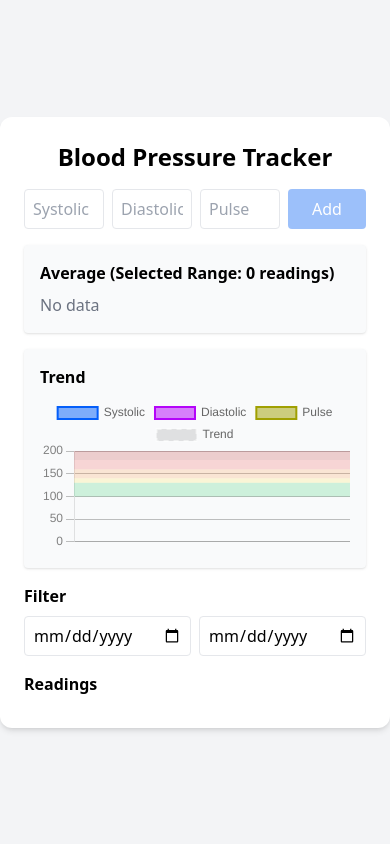
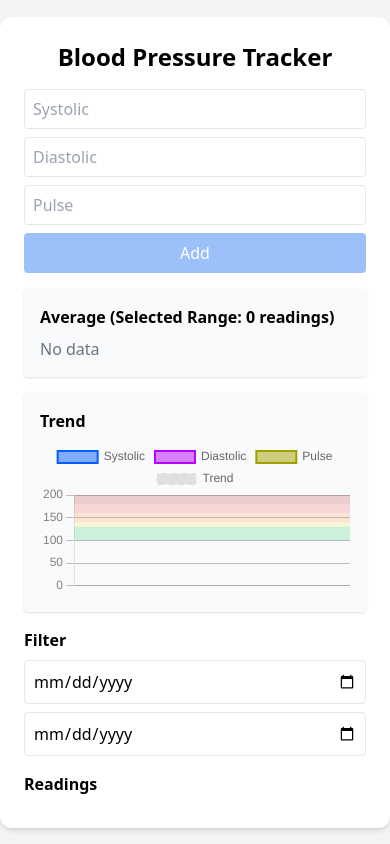
Before and after one commit to AndyTheGuardian/bloodpressure-tracker, a React (Vite) app: page / in a window 390 px wide. Built offline with nearby package versions, Linux system fonts and the light colour scheme.

Commit message:
Layout responsive

```diff
--- a/src/App.tsx
+++ b/src/App.tsx
@@ -213,27 +213,30 @@ function App() {
           Blood Pressure Tracker
         </h1>
 
-        <form onSubmit={handleSubmit} className="flex gap-2">
+        <form
+          onSubmit={handleSubmit}
+          className="flex flex-col sm:flex-row gap-2"
+        >
           <input
-            className="flex-auto w-20 h-10 p-2 border rounded dark:bg-gray-800 dark:border-gray-700 dark:text-gray-100 focus:border-gray-950 dark:focus:border-gray-50"
+            className="w-full sm:flex-1 h-10 p-2 border rounded dark:bg-gray-800 dark:border-gray-700 dark:text-gray-100 focus:border-gray-950 dark:focus:border-gray-50"
             placeholder="Systolic"
             value={form.systolic}
             onChange={(e) => setForm({ ...form, systolic: e.target.value })}
           />
           <input
-            className="flex-auto w-20  h-10 p-2 border rounded dark:bg-gray-800 dark:border-gray-700 dark:text-gray-100 focus:border-gray-950 dark:focus:border-gray-50"
+            className="w-full sm:flex-1 h-10 p-2 border rounded dark:bg-gray-800 dark:border-gray-700 dark:text-gray-100 focus:border-gray-950 dark:focus:border-gray-50"
             placeholder="Diastolic"
             value={form.diastolic}
             onChange={(e) => setForm({ ...form, diastolic: e.target.value })}
           />
           <input
-            className="flex-auto w-20 h-10 p-2 border rounded dark:bg-gray-800 dark:border-gray-700 dark:text-gray-100 focus:border-gray-950 dark:focus:border-gray-50"
+            className="w-full sm:flex-1 h-10 p-2 border rounded dark:bg-gray-800 dark:border-gray-700 dark:text-gray-100 focus:border-gray-950 dark:focus:border-gray-50"
             placeholder="Pulse"
             value={form.pulse}
             onChange={(e) => setForm({ ...form, pulse: e.target.value })}
           />
           <button
-            className="flex-auto w-20 h-10 bg-blue-500 text-white p-2 rounded hover:bg-blue-600 hover:cursor-pointer disabled:opacity-50 disabled:hover:bg-blue-500"
+            className="w-full sm:w-auto h-10 bg-blue-500 text-white p-2 rounded hover:bg-blue-600 hover:cursor-pointer disabled:opacity-50 disabled:hover:bg-blue-500"
             disabled={!form.systolic || !form.diastolic || !form.pulse}
           >
             Add
@@ -247,7 +250,7 @@ function App() {
           {filteredReadings.length === 0 ? (
             <p className="text-gray-500">No data</p>
           ) : (
-            <div className="flex justify-around text-center">
+            <div className="grid grid-cols-2 sm:grid-cols-5 gap-4 text-center">
               <div>
                 <p className="text-sm text-gray-500">Systolic</p>
                 <div className={avgTextStyle[avgLevel]}>
@@ -325,7 +328,7 @@ function App() {
             </div>
           )}
         </div>
-        <div className="max-w-4xl bg-gray-50 dark:bg-gray-800 p-4 rounded shadow my-4">
+        <div className="w-full overflow-x-auto bg-gray-50 dark:bg-gray-800 p-4 rounded shadow my-4">
           <h2 className="text-md font-semibold mb-2 dark:text-gray-50 dark:text-opacity-60">
             Trend
           </h2>
@@ -336,7 +339,7 @@ function App() {
           Filter
         </h2>
 
-        <div className="flex gap-2">
+        <div className="flex flex-col sm:flex-row gap-2">
           <input
             className="flex-1 h-10 p-2 border rounded dark:bg-gray-800 dark:border-gray-700 dark:text-gray-100"
             type="date"
@@ -362,12 +365,12 @@ function App() {
             return (
               <li
                 key={r.id}
-                className={`flex min-w-max p-2 border-2 rounded shadow-sm ${style}`}
+                className={`flex flex-col sm:flex-row p-2 border-2 rounded shadow-sm ${style}`}
               >
-                <span className="flex-1 text-left">
+                <span className="text-left">
                   {r.systolic} / {r.diastolic} (Pulse: {r.pulse})
                 </span>
-                <span className="flex-1 text-right">
+                <span className="flex-1 sm:text-right">
                   {dayjs(r.recorded_at).format("DD.MM.YYYY HH:mm")}
                 </span>
               </li>
```
